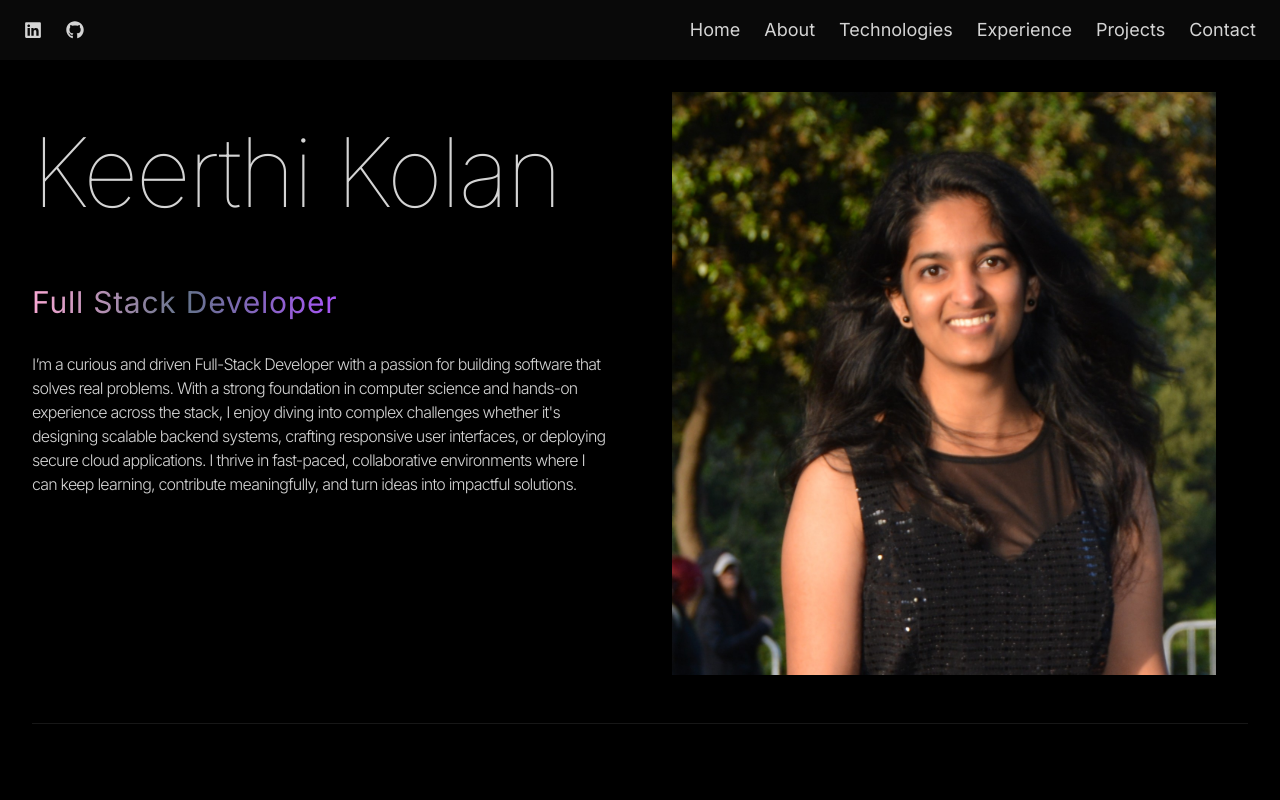
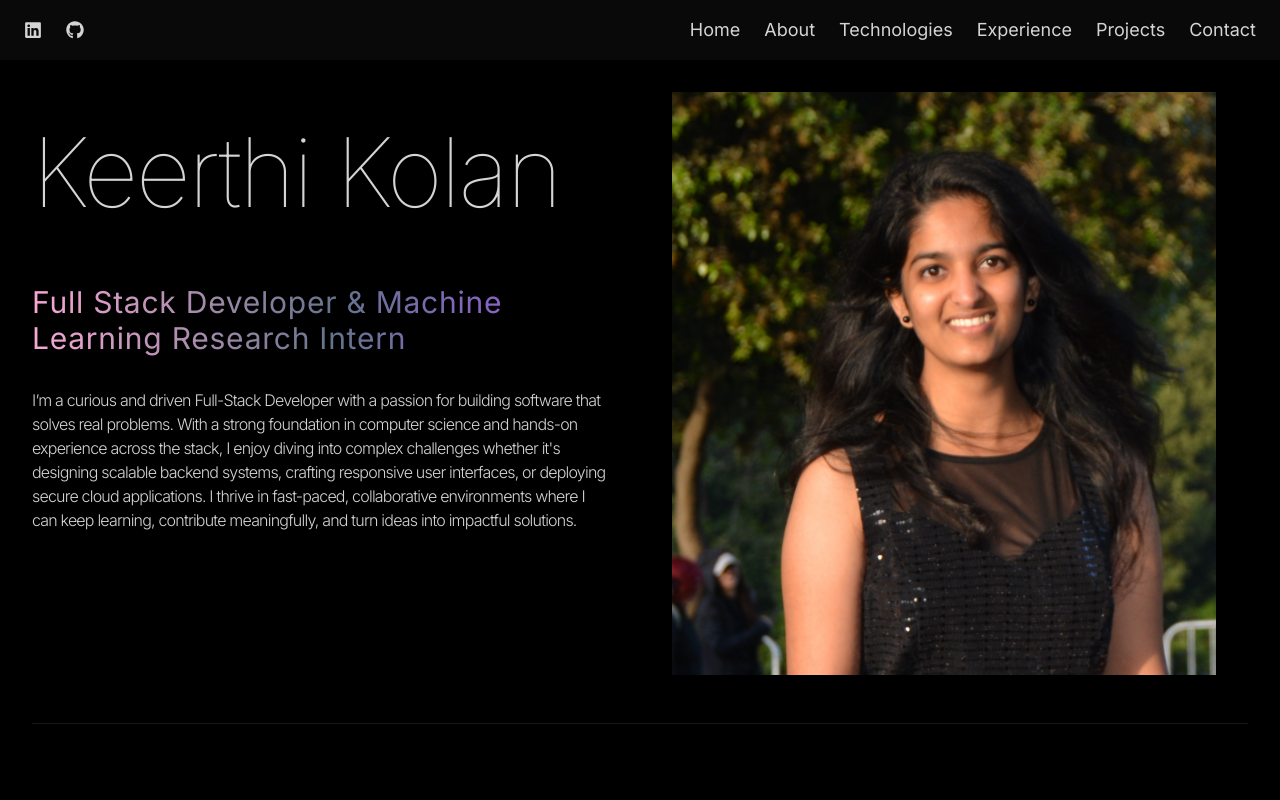
Before and after one commit to Keerthi-Kolan/portfolio, a React (Vite) app: page / in a window 1280 px wide. Shown: the top 800 px of the page. Built offline with nearby package versions, Linux system fonts and the light colour scheme; a web font is replaced by a local one.

Commit message:
experience updated

```diff
--- a/src/components/Hero.jsx
+++ b/src/components/Hero.jsx
@@ -11,7 +11,7 @@ const Hero = () => {
               Keerthi Kolan
             </h1>
             <span className="bg-gradient-to-r from-pink-300 via-slate-500 to bg-purple-500 bg-clip-text text-3xl -tracking-tight text-transparent">
-              Full Stack Developer
+              Full Stack Developer & Machine Learning Research Intern
             </span>
             <p className="my-2 max-w-xl py-6 font-light tracking-tighter">
               {HERO_CONTENT}
--- a/src/constants/index.js
+++ b/src/constants/index.js
@@ -34,6 +34,13 @@ export const ABOUT_TEXT = `Full-Stack Developer with a strong foundation in syst
 `;
 
 export const EXPERIENCES = [
+  {
+    year: "July 2025 - Present",
+    role: "Machine Learning Research Intern",
+    company: "RooGenAI",
+    description: ``,
+    technologies: ["Python, Miniconda, Neural Networks"],
+  },
   {
     year: "May 2022 - August 2022",
     role: "Application Developer Intern",
```
Also changed, not shown: public/KeerthiKolan.jpg.
